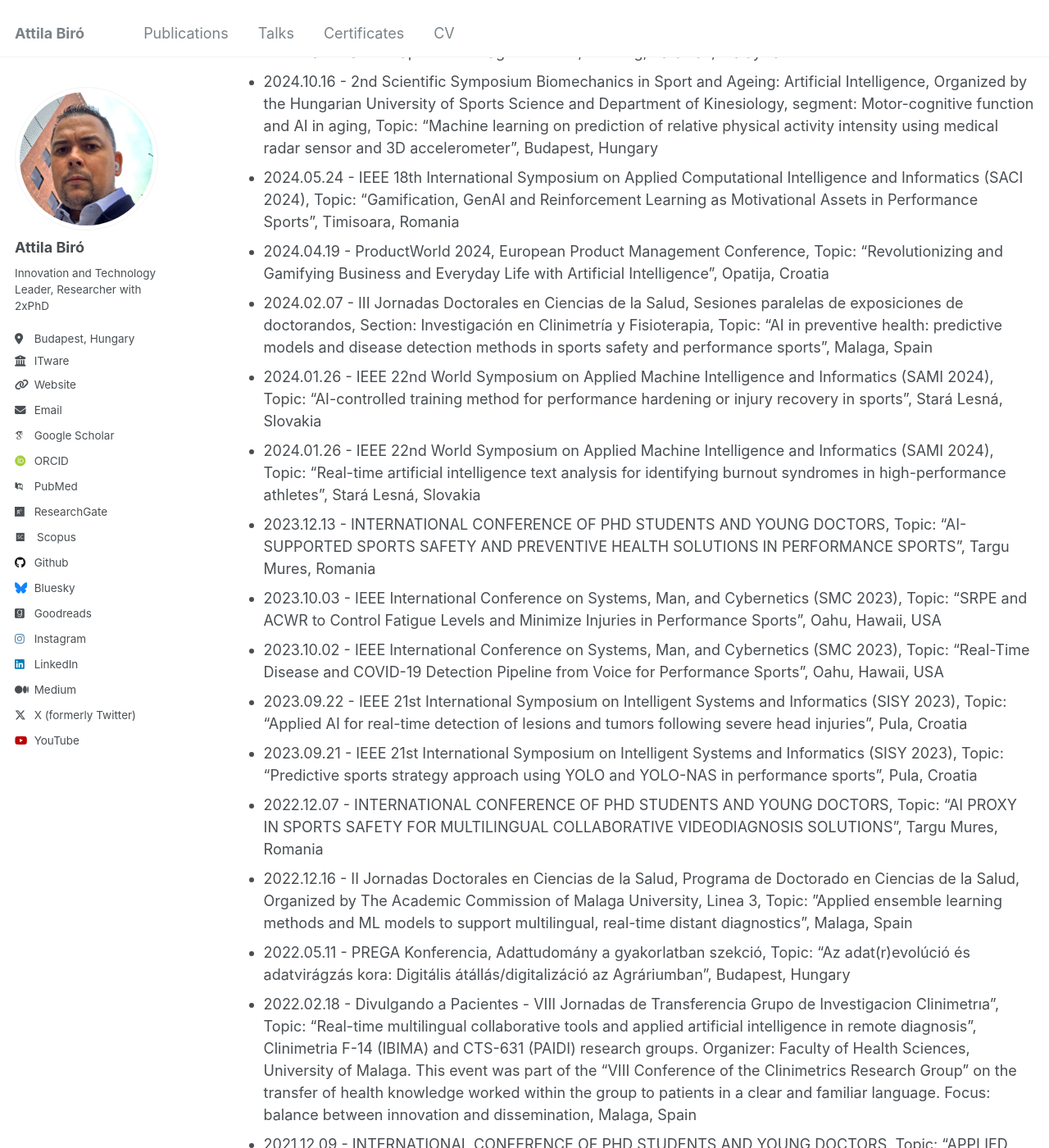
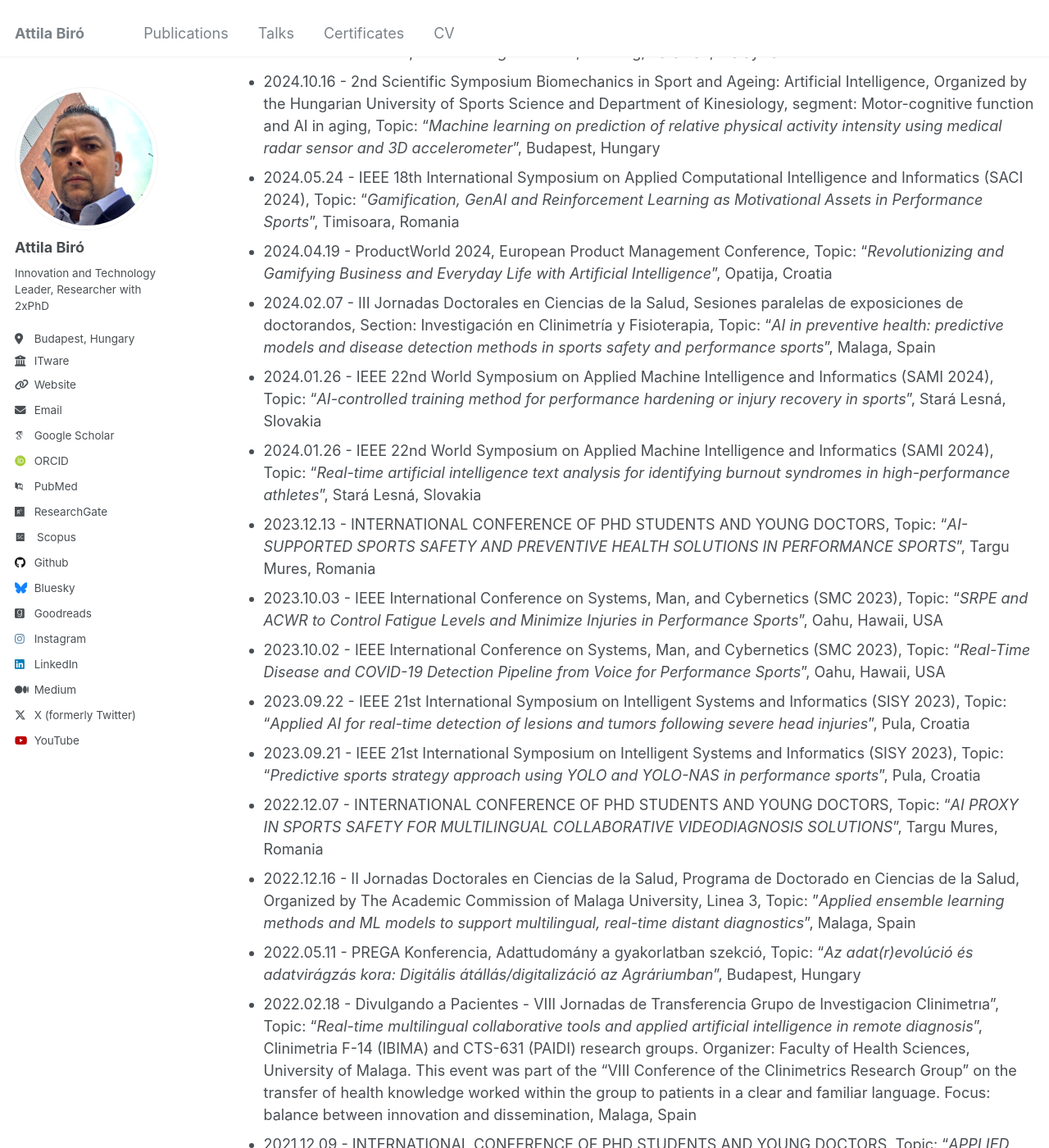
Before and after one commit to biroka/biroka.github.io, a Jekyll site: the page built from _pages/talks.md, in a window 1280 px wide and 1400 px high, scrolled down 273 px. Shown: the whole window at 82% size. Built offline with Jekyll 4.4.1, drawn with Linux system fonts in a browser that asks for light colours; some web fonts are replaced; some of the changed text lies outside the part shown.

Commit message:
Update talks.md

```diff
--- a/_pages/talks.md
+++ b/_pages/talks.md
@@ -11,34 +11,34 @@ Calendar
 
 Conferences
 ======
-* 2024.10.10 - IEEE International Conference on Systems, Man, and Cybernetics (SMC 2024), Topic: "Enhanced Spatial-Temporal Analysis for EEG-Based Microsleep Detection: Integrating Kalman Filtering with Voronoi Tessellation and Adaptive Coverage Control ",  Kuching, Sarawak, Malaysia
-* 2024.10.16 - 2nd Scientific Symposium Biomechanics in Sport and Ageing: Artificial Intelligence, Organized by the Hungarian University of Sports Science and Department of Kinesiology, segment: Motor-cognitive function and AI in aging, Topic: "Machine learning on prediction of relative physical activity intensity using medical radar sensor and 3D accelerometer", Budapest, Hungary
-* 2024.05.24 - IEEE 18th International Symposium on Applied Computational Intelligence and Informatics (SACI 2024), Topic: "Gamification, GenAI and Reinforcement Learning as Motivational Assets in Performance Sports", Timisoara, Romania
-* 2024.04.19 - ProductWorld 2024, European Product Management Conference, Topic: "Revolutionizing and Gamifying Business and Everyday Life with Artificial Intelligence", Opatija, Croatia
-* 2024.02.07 - III Jornadas Doctorales en Ciencias de la Salud, Sesiones paralelas de exposiciones de doctorandos, Section: Investigación en Clinimetría y Fisioterapia, Topic: "AI in preventive health: predictive models and disease detection methods in sports safety and performance sports", Malaga, Spain
-* 2024.01.26 - IEEE 22nd World Symposium on Applied Machine Intelligence and Informatics (SAMI 2024), Topic: “AI-controlled training method for performance hardening or injury recovery in sports”, Stará Lesná, Slovakia
-* 2024.01.26 - IEEE 22nd World Symposium on Applied Machine Intelligence and Informatics (SAMI 2024), Topic: “Real-time artificial intelligence text analysis for identifying burnout syndromes in high-performance athletes”, Stará Lesná, Slovakia
-* 2023.12.13 - INTERNATIONAL CONFERENCE OF PHD STUDENTS AND YOUNG DOCTORS, Topic: "AI-SUPPORTED SPORTS SAFETY AND PREVENTIVE HEALTH SOLUTIONS IN PERFORMANCE SPORTS", Targu Mures, Romania
-* 2023.10.03 - IEEE International Conference on Systems, Man, and Cybernetics (SMC 2023), Topic: "SRPE and ACWR to Control Fatigue Levels and Minimize Injuries in Performance Sports",  Oahu, Hawaii, USA
-* 2023.10.02 - IEEE International Conference on Systems, Man, and Cybernetics (SMC 2023), Topic: "Real-Time Disease and COVID-19 Detection Pipeline from Voice for Performance Sports",  Oahu, Hawaii, USA
-* 2023.09.22 - IEEE 21st International Symposium on Intelligent Systems and Informatics (SISY 2023), Topic: "Applied AI for real-time detection of lesions and tumors following severe head injuries",  Pula, Croatia
-* 2023.09.21 - IEEE 21st International Symposium on Intelligent Systems and Informatics (SISY 2023), Topic: "Predictive sports strategy approach using YOLO and YOLO-NAS in performance sports", Pula, Croatia
-* 2022.12.07 - INTERNATIONAL CONFERENCE OF PHD STUDENTS AND YOUNG DOCTORS, Topic: "AI PROXY IN SPORTS SAFETY FOR MULTILINGUAL COLLABORATIVE VIDEODIAGNOSIS SOLUTIONS", Targu Mures, Romania
-* 2022.12.16 - II Jornadas Doctorales en Ciencias de la Salud, Programa de Doctorado en Ciencias de la Salud, Organized by The Academic Commission of Malaga University, Linea 3, Topic: ”Applied ensemble learning methods and ML models to support multilingual, real-time distant diagnostics”, Malaga, Spain
-* 2022.05.11 - PREGA Konferencia, Adattudomány a gyakorlatban szekció, Topic: "Az adat(r)evolúció és adatvirágzás kora: Digitális átállás/digitalizáció az Agráriumban", Budapest, Hungary
-* 2022.02.18 - Divulgando a Pacientes - VIII Jornadas de Transferencia Grupo de Investigacion Clinimetrıa”, Topic: "Real-time multilingual collaborative tools and applied artificial intelligence in remote diagnosis”, Clinimetria F-14 (IBIMA) and CTS-631 (PAIDI) research groups. Organizer: Faculty of Health Sciences, University of Malaga. This event was part of the "VIII Conference of the Clinimetrics Research Group" on the transfer of health knowledge worked within the group to patients in a clear and familiar language. Focus: balance between innovation and dissemination, Malaga, Spain
-* 2021.12.09 - INTERNATIONAL CONFERENCE OF PHD STUDENTS AND YOUNG DOCTORS, Topic: "APPLIED ENSEMBLE LEARNING METHODS AND ML MODELS TO SUPPORT MULTILINGUAL, REALTIME DISTANT DIAGNOSTICS", Targu Mures, Romania
-* 2019.04.02 - SMART Konferencia, Topic: "AI boosted development", Budapest, Hungary
+* 2024.10.10 - IEEE International Conference on Systems, Man, and Cybernetics (SMC 2024), Topic: "_Enhanced Spatial-Temporal Analysis for EEG-Based Microsleep Detection: Integrating Kalman Filtering with Voronoi Tessellation and Adaptive Coverage Control_",  Kuching, Sarawak, Malaysia
+* 2024.10.16 - 2nd Scientific Symposium Biomechanics in Sport and Ageing: Artificial Intelligence, Organized by the Hungarian University of Sports Science and Department of Kinesiology, segment: Motor-cognitive function and AI in aging, Topic: "_Machine learning on prediction of relative physical activity intensity using medical radar sensor and 3D accelerometer_", Budapest, Hungary
+* 2024.05.24 - IEEE 18th International Symposium on Applied Computational Intelligence and Informatics (SACI 2024), Topic: "_Gamification, GenAI and Reinforcement Learning as Motivational Assets in Performance Sports_", Timisoara, Romania
+* 2024.04.19 - ProductWorld 2024, European Product Management Conference, Topic: "_Revolutionizing and Gamifying Business and Everyday Life with Artificial Intelligence_", Opatija, Croatia
+* 2024.02.07 - III Jornadas Doctorales en Ciencias de la Salud, Sesiones paralelas de exposiciones de doctorandos, Section: Investigación en Clinimetría y Fisioterapia, Topic: "_AI in preventive health: predictive models and disease detection methods in sports safety and performance sports_", Malaga, Spain
+* 2024.01.26 - IEEE 22nd World Symposium on Applied Machine Intelligence and Informatics (SAMI 2024), Topic: “_AI-controlled training method for performance hardening or injury recovery in sports_”, Stará Lesná, Slovakia
+* 2024.01.26 - IEEE 22nd World Symposium on Applied Machine Intelligence and Informatics (SAMI 2024), Topic: “_Real-time artificial intelligence text analysis for identifying burnout syndromes in high-performance athletes_”, Stará Lesná, Slovakia
+* 2023.12.13 - INTERNATIONAL CONFERENCE OF PHD STUDENTS AND YOUNG DOCTORS, Topic: "_AI-SUPPORTED SPORTS SAFETY AND PREVENTIVE HEALTH SOLUTIONS IN PERFORMANCE SPORTS_", Targu Mures, Romania
+* 2023.10.03 - IEEE International Conference on Systems, Man, and Cybernetics (SMC 2023), Topic: "_SRPE and ACWR to Control Fatigue Levels and Minimize Injuries in Performance Sports_",  Oahu, Hawaii, USA
+* 2023.10.02 - IEEE International Conference on Systems, Man, and Cybernetics (SMC 2023), Topic: "_Real-Time Disease and COVID-19 Detection Pipeline from Voice for Performance Sports_",  Oahu, Hawaii, USA
+* 2023.09.22 - IEEE 21st International Symposium on Intelligent Systems and Informatics (SISY 2023), Topic: "_Applied AI for real-time detection of lesions and tumors following severe head injuries_",  Pula, Croatia
+* 2023.09.21 - IEEE 21st International Symposium on Intelligent Systems and Informatics (SISY 2023), Topic: "_Predictive sports strategy approach using YOLO and YOLO-NAS in performance sports_", Pula, Croatia
+* 2022.12.07 - INTERNATIONAL CONFERENCE OF PHD STUDENTS AND YOUNG DOCTORS, Topic: "_AI PROXY IN SPORTS SAFETY FOR MULTILINGUAL COLLABORATIVE VIDEODIAGNOSIS SOLUTIONS_", Targu Mures, Romania
+* 2022.12.16 - II Jornadas Doctorales en Ciencias de la Salud, Programa de Doctorado en Ciencias de la Salud, Organized by The Academic Commission of Malaga University, Linea 3, Topic: ”_Applied ensemble learning methods and ML models to support multilingual, real-time distant diagnostics_”, Malaga, Spain
+* 2022.05.11 - PREGA Konferencia, Adattudomány a gyakorlatban szekció, Topic: "_Az adat(r)evolúció és adatvirágzás kora: Digitális átállás/digitalizáció az Agráriumban_", Budapest, Hungary
+* 2022.02.18 - Divulgando a Pacientes - VIII Jornadas de Transferencia Grupo de Investigacion Clinimetrıa”, Topic: "_Real-time multilingual collaborative tools and applied artificial intelligence in remote diagnosis_”, Clinimetria F-14 (IBIMA) and CTS-631 (PAIDI) research groups. Organizer: Faculty of Health Sciences, University of Malaga. This event was part of the "VIII Conference of the Clinimetrics Research Group" on the transfer of health knowledge worked within the group to patients in a clear and familiar language. Focus: balance between innovation and dissemination, Malaga, Spain
+* 2021.12.09 - INTERNATIONAL CONFERENCE OF PHD STUDENTS AND YOUNG DOCTORS, Topic: "_APPLIED ENSEMBLE LEARNING METHODS AND ML MODELS TO SUPPORT MULTILINGUAL, REALTIME DISTANT DIAGNOSTICS_", Targu Mures, Romania
+* 2019.04.02 - SMART Konferencia, Topic: "_AI boosted development_", Budapest, Hungary
 
 Workshops and Seminars
 ======
-* 2023.10.24 - Kormányzati Informatikai Fejlesztési Ügynökség (KIFÜ), Topic: "HPC tapasztalatok első komplex nyelvi projekten", AI Workshop
-* 2023.09.13 - DANA - HIPA - JETRO, Topic: "Intelligens megoldások vagy mesterséges intelligencia (MI), mint költséghatékonysági komponens", Workshop
-* 2022.03.10 - AI Hungary Akcelerátor Központ, MESTERSÉGES INTELLIGENCIA ALKALMAZÁSOK ÉS ADATGAZDÁLKODÁS AZ AGRÁRIUMBAN II Webinar, Topic: "Gyökeres változások az MI hatására az Agráriumban", Webinar
-* 2022.02.17 - AI Hungary Akcelerátor Központ, MESTERSÉGES INTELLIGENCIA ALKALMAZÁSOK ÉS ADATGAZDÁLKODÁS AZ AGRÁRIUMBAN I Webinar, Topic: "Ki mint digitalizál, úgy arat - Digitalizáció és MI az Agráriumban", Webinar
-* 2022.02.01 - AI Hungary Akcelerátor Központ, „ADAT-FALAT” – AZ ÉLELMISZERIPAR ADATSZINTŰ KIHÍVÁSAI, Topic: "Digitalizáció és MI kihívások a gombatermesztésben", Webinar
-* 2019.02.28-03.01 - ITware, "First 10 years in Japan", két napos szakmai szeminárium az automatizált tesztelésről és mesterséges intelligenciáról, Tokyo, Japan
-* 2019.10.24-30 - JETRO, "Digital Innovation" CEE Entrepreneurs Delegation to Japan program organized by JETRO Budapest (Japan External Trade Organization) at Tokyo and Chiba, Japan
+* 2023.10.24 - Kormányzati Informatikai Fejlesztési Ügynökség (KIFÜ), Topic: "_HPC tapasztalatok első komplex nyelvi projekten_", AI Workshop
+* 2023.09.13 - DANA - HIPA - JETRO, Topic: "_Intelligens megoldások vagy mesterséges intelligencia (MI), mint költséghatékonysági komponens_", Workshop
+* 2022.03.10 - AI Hungary Akcelerátor Központ, MESTERSÉGES INTELLIGENCIA ALKALMAZÁSOK ÉS ADATGAZDÁLKODÁS AZ AGRÁRIUMBAN II Webinar, Topic: "_Gyökeres változások az MI hatására az Agráriumban_", Webinar
+* 2022.02.17 - AI Hungary Akcelerátor Központ, MESTERSÉGES INTELLIGENCIA ALKALMAZÁSOK ÉS ADATGAZDÁLKODÁS AZ AGRÁRIUMBAN I Webinar, Topic: "_Ki mint digitalizál, úgy arat - Digitalizáció és MI az Agráriumban_", Webinar
+* 2022.02.01 - AI Hungary Akcelerátor Központ, „ADAT-FALAT” – AZ ÉLELMISZERIPAR ADATSZINTŰ KIHÍVÁSAI, Topic: "_Digitalizáció és MI kihívások a gombatermesztésben_", Webinar
+* 2019.02.28-03.01 - ITware, "_First 10 years in Japan_", két napos szakmai szeminárium az automatizált tesztelésről és mesterséges intelligenciáról, Tokyo, Japan
+* 2019.10.24-30 - JETRO, "_Digital Innovation_" CEE Entrepreneurs Delegation to Japan program organized by JETRO Budapest (Japan External Trade Organization) at Tokyo and Chiba, Japan
 
 
 
```
